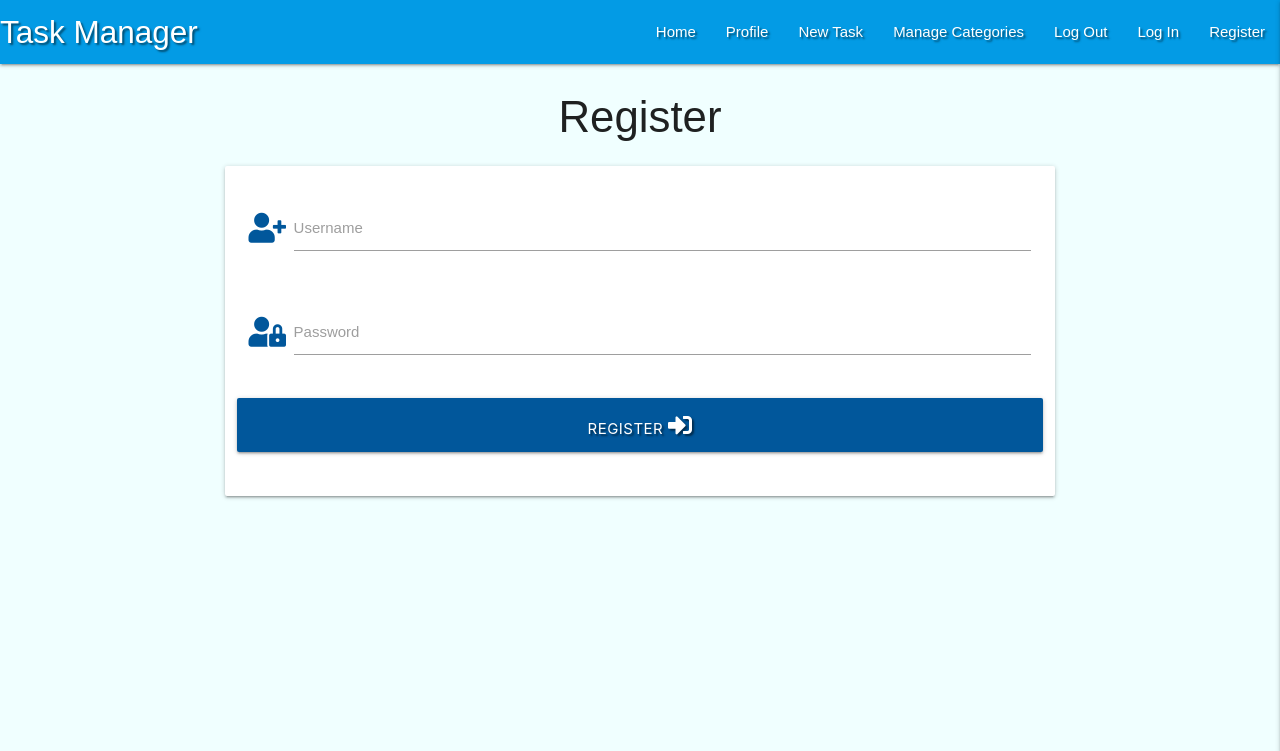
After one commit to yigitaksoy/Flask-Task-Manager, a Flask app: page /register in a window 1280 px wide. The commit adds this page. Shown: the top 751 px of the page. Run offline with Flask 2, Linux system fonts and the light colour scheme; some libraries are stand-ins or nearby versions; some web fonts are replaced.

Commit message:
Add register template

```diff
--- a/app.py
+++ b/app.py
@@ -4,6 +4,7 @@ from flask import (
     redirect, request, session, url_for)
 from flask_pymongo import PyMongo
 from bson.objectid import ObjectId
+from werkzeug.security import generate_password_hash, check_password_hash
 if os.path.exists("env.py"):
     import env
 
@@ -24,6 +25,11 @@ def get_tasks():
     return render_template("tasks.html", tasks=tasks)
 
 
+@app.route("/register", methods=["GET", "POST"])
+def register():
+    return render_template("register.html")
+
+
 if __name__ == "__main__":
     app.run(host=os.environ.get("IP"),
             port=int(os.environ.get("PORT")),
--- a/static/css/style.css
+++ b/static/css/style.css
@@ -1,5 +1,9 @@
+/* Adobe Fonts */
+@import url("https://use.typekit.net/ngi2bbw.css");
+
 body {
     background: azure;
+    font-family: termina, sans-serif;
 }
 
 .text-shadow {
--- a/templates/base.html
+++ b/templates/base.html
@@ -26,7 +26,7 @@
 					<li><a href="#">Manage Categories</a></li>
 					<li><a href="#">Log Out</a></li>
 					<li><a href="#">Log In</a></li>
-					<li><a href="#">Register</a></li>
+					<li><a href="{{ url_for('register') }}">Register</a></li>
 				</ul>
 			</div>
 		</nav>
@@ -40,7 +40,7 @@
             <li><a href="#">Manage Categories</a></li>
             <li><a href="#">Log Out</a></li>
             <li><a href="#">Log In</a></li>
-            <li><a href="#">Register</a></li>
+            <li><a href="{{ url_for('register') }}">Register</a></li>
 		</ul>
 	</header>
 
--- /dev/null
+++ b/templates/register.html
@@ -0,0 +1,35 @@
+{% extends "base.html" %}
+{% block content %}
+
+    <h3 class="center-align">Register</h3>
+
+    <div class="row">
+        <form class="col s12 m8 offset-m2" method="POST" action="{{ url_for('register') }}">
+            <div class="card-panel">
+                <!-- username -->
+                <div class="row">
+					<div class="input-field col s12">
+						<i class="fas fa-user-plus prefix light-blue-text text-darken-4"></i>
+						<input id="username" name="username" type="text" class="validate">
+						<label for="username">Username</label>
+					</div>
+                </div>
+                <!-- passowrd -->
+                <div class="row">
+                    <div class="input-field col s12">
+						<i class="fas fa-user-lock prefix light-blue-text text-darken-4"></i>
+                        <input id="password" name="password" type="password" class="validate">
+                        <label for="password">Password</label>
+                    </div>
+                </div>
+                <!-- register -->
+                <div class="row">
+                    <button type="submit" class="col s12 btn-large light-blue darken-4 text-shadow">
+                        Register <i class="fas fa-sign-in-alt"></i>
+                    </button>
+                </div>
+            </div>
+        </form>
+    </div>
+
+{% endblock %}
```
Also changed, not shown: 1 other file.
